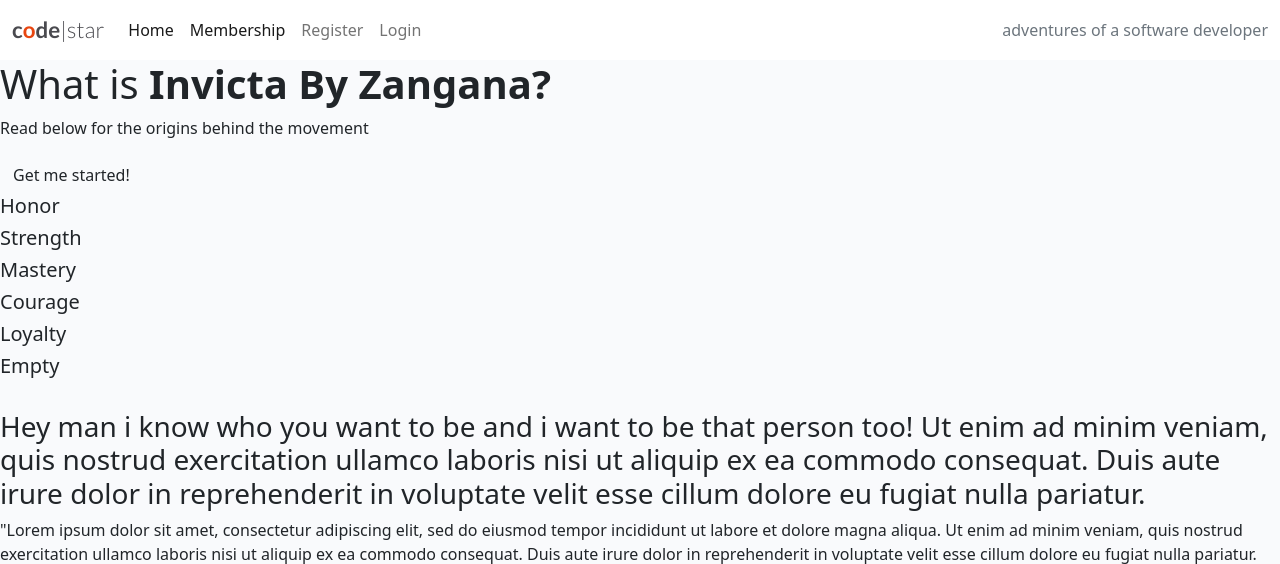
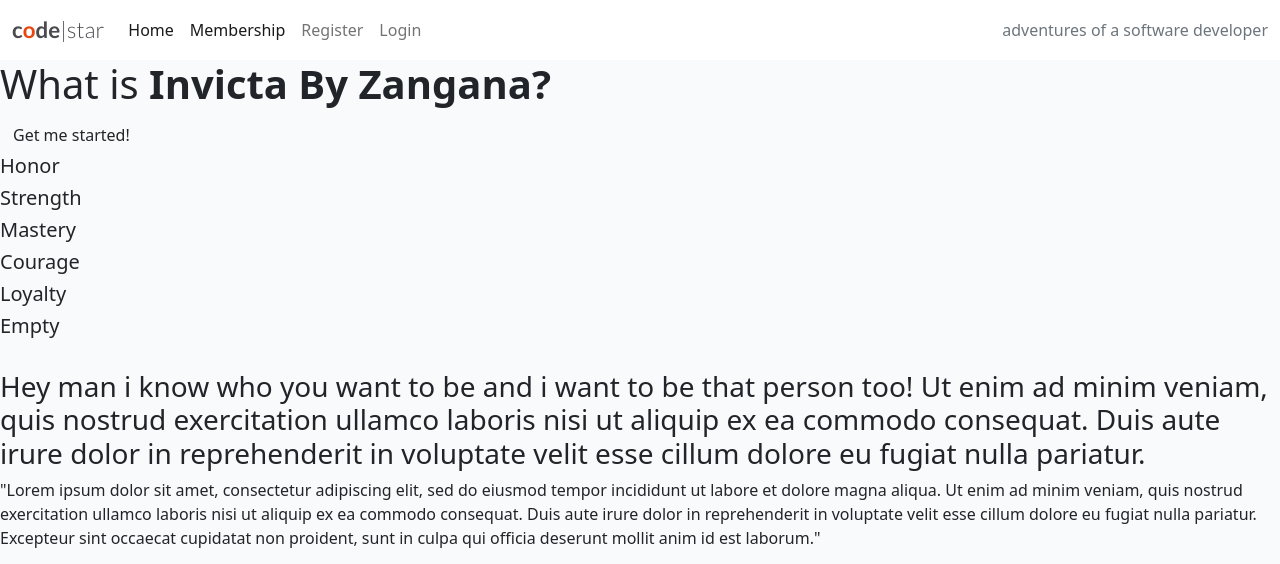
Before and after one commit to SanZangana/InvictaByZangana, a Django app: page / in a window 1280 px wide. Shown: the top 564 px of the page. Run offline with Django 3.2, Linux system fonts and the light colour scheme.

Commit message:
Delete <p> element from image on landing page

```diff
--- a/templates/home.html
+++ b/templates/home.html
@@ -7,7 +7,6 @@
     <div class="container-ny">
         <div class="text-ny" data-aos="zoom-out" data-aos-delay="1000">
             <h1>What is <strong>Invicta By Zangana?</strong></h1>
-            <p class="img-text">Read below for the origins behind the movement</p>
             <a href="#" class="btn">Get me started!</a>
         </div>
     </div>
```
